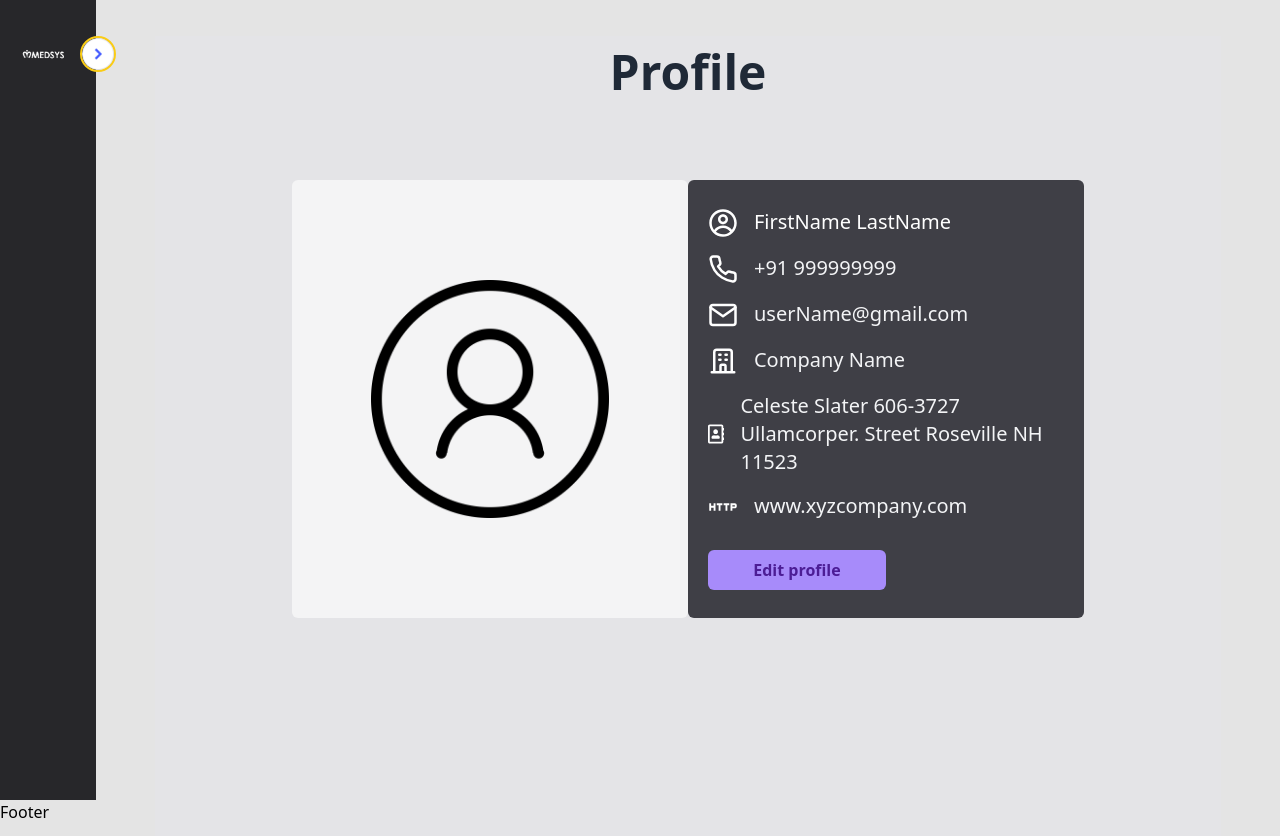
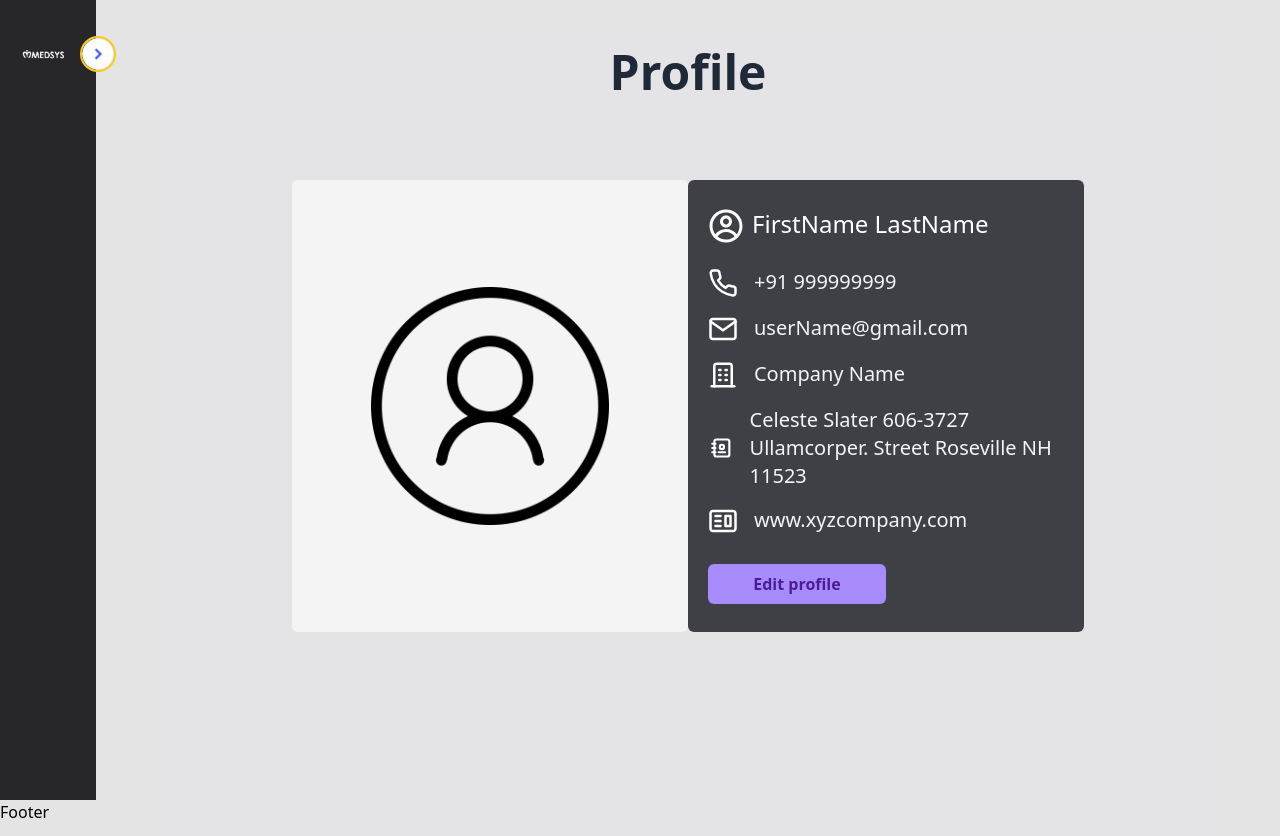
Before and after one commit to Gourab-18/project-medsys, a React (Create React App) app: page /dashboard in a window 1280 px wide. Built offline with nearby package versions, Linux system fonts and the light colour scheme.

Commit message:
more more profile

```diff
--- a/src/pages/Profile.js
+++ b/src/pages/Profile.js
@@ -2,9 +2,8 @@ import React from "react";
 import ME from "../assets/dp.png";
 import { CgProfile } from "react-icons/cg"
 import { FiMail, FiPhone } from "react-icons/fi"
-import { HiOutlineOfficeBuilding } from "react-icons/hi"
-import { FaRegAddressBook } from "react-icons/fa"
-import { MdHttp } from "react-icons/md"
+import { TbBuilding,TbAddressBook } from "react-icons/tb"
+import { CgWebsite } from "react-icons/cg"
 
 
 const profile = () => {
@@ -23,11 +22,11 @@ const profile = () => {
         </div>
         <div className="bg-zinc-700 flex flex-col justify-center rounded-md py-7 px-5">
           <div className="flex flex-row">
-            <CgProfile className="text-3xl font-semibold text-white text-center my-auto" />
-            <small className=" text-white text-lg sm:text-xl ml-4">FirstName LastName</small>
+            <CgProfile className="text-4xl font-semibold text-white text-center my-auto" />
+            <small className=" text-white text-xl sm:text-2xl ml-2">FirstName LastName</small>
           </div>
 
-          <div className="flex flex-row mt-4">
+          <div className="flex flex-row mt-6">
             <FiPhone className="text-3xl font-semibold text-white text-center my-auto" />
             <small className="text-gray-100 text-lg sm:text-xl ml-4">+91 999999999</small>
           </div>
@@ -37,17 +36,17 @@ const profile = () => {
             <small className="text-gray-100 text-lg sm:text-xl ml-4">userName@gmail.com</small>
           </div>
           <div className="flex flex-row mt-4">
-            <HiOutlineOfficeBuilding className="text-3xl font-semibold text-white text-center my-auto" />
+            <TbBuilding className="text-3xl font-semibold text-white text-center my-auto" />
             <small className="text-gray-100 text-lg sm:text-xl ml-4">Company Name</small>
           </div>
           <div className="flex flex-row mt-4">
-            <FaRegAddressBook className="text-3xl font-semibold text-white text-center my-auto" />
+            <TbAddressBook className="text-6xl sm:text-5xl font-semibold text-white text-center my-auto" />
             <small className="text-gray-100 text-lg sm:text-xl ml-4">Celeste Slater
               606-3727 Ullamcorper. Street
               Roseville NH 11523</small>
           </div>
           <div className="flex flex-row mt-4">
-            <MdHttp className="text-3xl font-semibold text-white text-center my-auto" />
+            <CgWebsite className="text-3xl font-semibold text-white text-center my-auto" />
             <small className="text-gray-100 text-lg sm:text-xl ml-4">www.xyzcompany.com</small>
           </div>
           <div className="mt-7">
```
